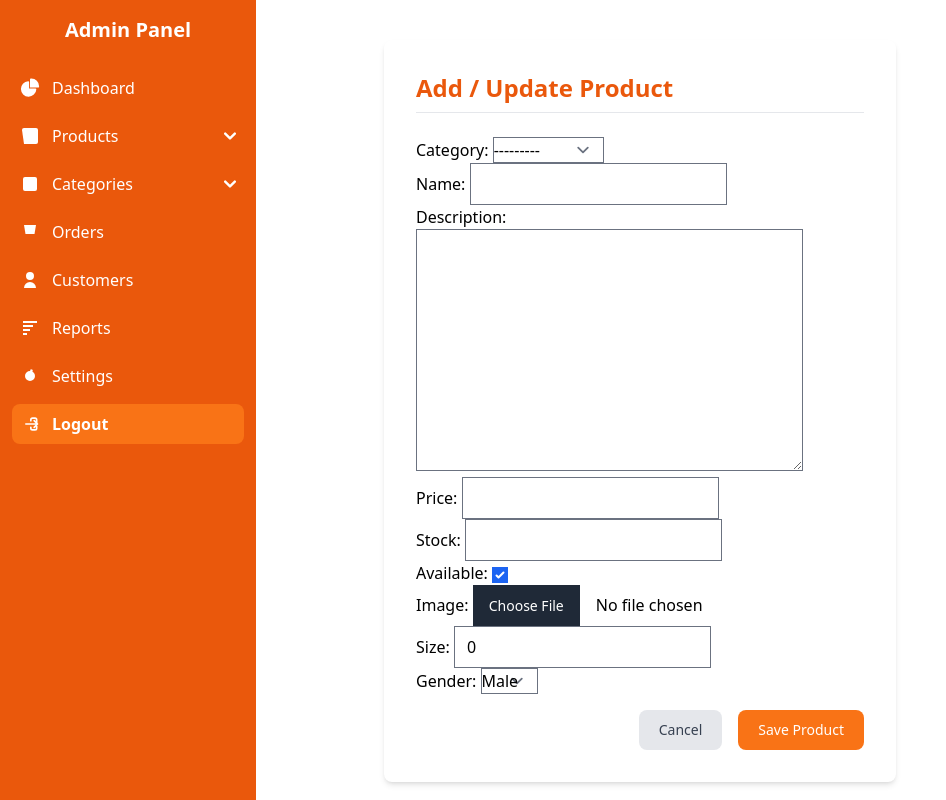
After one commit to shresthaashish989/Ai-Driven-Ecommerce-Management-System, a Django app: page /addproduct/ in a window 1280 px wide. The commit adds this page. Shown: the whole page, without its empty margins (0-946 px from the left). Run offline with Django 5.2, Linux system fonts and the light colour scheme; data comes from the database, SQL or seed files in the repository; some libraries are stand-ins or nearby versions.

Commit message:
django cripsy form added

```diff
--- a/Final_Project/Final_Project/settings.py
+++ b/Final_Project/Final_Project/settings.py
@@ -42,8 +42,13 @@ INSTALLED_APPS = [
     'product',
     'user',
     'admins',
+    "crispy_forms",
+    "crispy_tailwind",
 
 ]
+CRISPY_ALLOWED_TEMPLATE_PACKS = "tailwind"
+
+CRISPY_TEMPLATE_PACK = "tailwind"
 
 MIDDLEWARE = [
     'django.middleware.security.SecurityMiddleware',
--- /dev/null
+++ b/Final_Project/admins/templates/admins/addproduct.html
@@ -0,0 +1,45 @@
+{% extends 'admins/index.html' %}
+{% load crispy_forms_tags %}
+{% load tailwind_filters %}
+{% block main_admincontent %}
+
+<div class="max-w-2xl mx-auto mt-10 bg-white shadow-md rounded-lg p-8">
+    <!-- Title -->
+    <h2 class="text-2xl font-bold mb-6 text-orange-600 border-b pb-2">
+        Add / Update Product
+    </h2>
+
+    <!-- Form -->
+    <form class="max-w-md mx-auto" method="POST" enctype="multipart/form-data">
+        {% for msg in messages %}
+            {% if msg.level == DEFAULT_MESSAGE_LEVELS.SUCCESS %}
+                <div class="flex items-center w-full max-w-xs p-4 mb-4 text-green-700 bg-green-100 rounded-lg">
+                    <span class="ms-3 text-sm font-normal">{{ msg }}</span>
+                </div>
+            {% endif %}
+
+            {% if msg.level == DEFAULT_MESSAGE_LEVELS.ERROR %}
+                <div class="flex items-center w-full max-w-xs p-4 mb-4 text-red-700 bg-red-100 rounded-lg">
+                    <span class="ms-3 text-sm font-normal">{{ msg }}</span>
+                </div>
+            {% endif %}
+        {% endfor %}
+
+        {% csrf_token %}
+        {{ form|crispy }}
+
+        <!-- Buttons -->
+        <div class="flex justify-end space-x-4 mt-4">
+            <a href="{% url 'productlist' %}"
+               class="px-5 py-2.5 text-sm font-medium text-gray-700 bg-gray-200 hover:bg-gray-300 rounded-lg">
+                Cancel
+            </a>
+            <button type="submit"
+                    class="px-5 py-2.5 text-sm font-medium text-white bg-orange-500 hover:bg-orange-600 rounded-lg">
+                Save Product
+            </button>
+        </div>
+    </form>
+</div>
+
+{% endblock %}
--- a/Final_Project/admins/urls.py
+++ b/Final_Project/admins/urls.py
@@ -4,6 +4,7 @@ from .views import *
 
 urlpatterns=[
     path('admins',homepage, name='admins'),
-     path('productlist/',productlist, name='productlist'),
-      path('categorylist/',categorylist, name='categorylist'),
+    path('productlist/',productlist, name='productlist'),
+    path('categorylist/',categorylist, name='categorylist'),
+    path('addproduct/',addproduct, name='addproduct'),
 ]
--- a/Final_Project/admins/views.py
+++ b/Final_Project/admins/views.py
@@ -1,5 +1,7 @@
-from django.shortcuts import render
+from django.shortcuts import render,redirect
 from product.views import *
+from product.forms import *
+from django.contrib import messages
 
 # Create your views here.
 
@@ -21,3 +23,20 @@ def categorylist(request):
         'category':category
     }
     return render(request,'admins/categorylist.html',context)
+
+
+
+def addproduct(request):
+    if request.method=="POST":
+        form=ProductForm(request.POST,request.FILES)
+        if form.is_valid():
+            form.save()
+            messages.add_message(request,messages.SUCCESS,"product is succesfully added")
+            return redirect('addproduct')
+        else:
+            messages.add_message(request,messages.ERROR,("Error occured while adding the product"))
+            return render(request,'admins/addproduct.html',{'from':form})
+    form={
+        "form":ProductForm
+    }
+    return render(request,"admins/addproduct.html",form)
--- /dev/null
+++ b/Final_Project/product/forms.py
@@ -0,0 +1,14 @@
+from django.forms import ModelForm
+from .models import *
+
+
+
+class ProductForm(ModelForm):
+    class Meta:
+        model=Product
+        fields="__all__"
+
+class CategoryForm(ModelForm):
+    class Meta:
+        model=Category
+        fields="__all__"
--- a/Final_Project/templates/index.html
+++ b/Final_Project/templates/index.html
@@ -86,7 +86,7 @@
 
         {% else %}
 
-        <a href="{% url 'login' %}" class="p-2 hover:bg-orange-600 rounded">
+        <a href="{}" class="p-2 hover:bg-orange-600 rounded">
           <li>Login</li>
           <svg xmlns="http://www.w3.org/2000/svg" class="h-6 w-6" fill="currentColor" viewBox="0 0 24 24">
             <path d="M10 17l5-5-5-5v10z"/>
```
